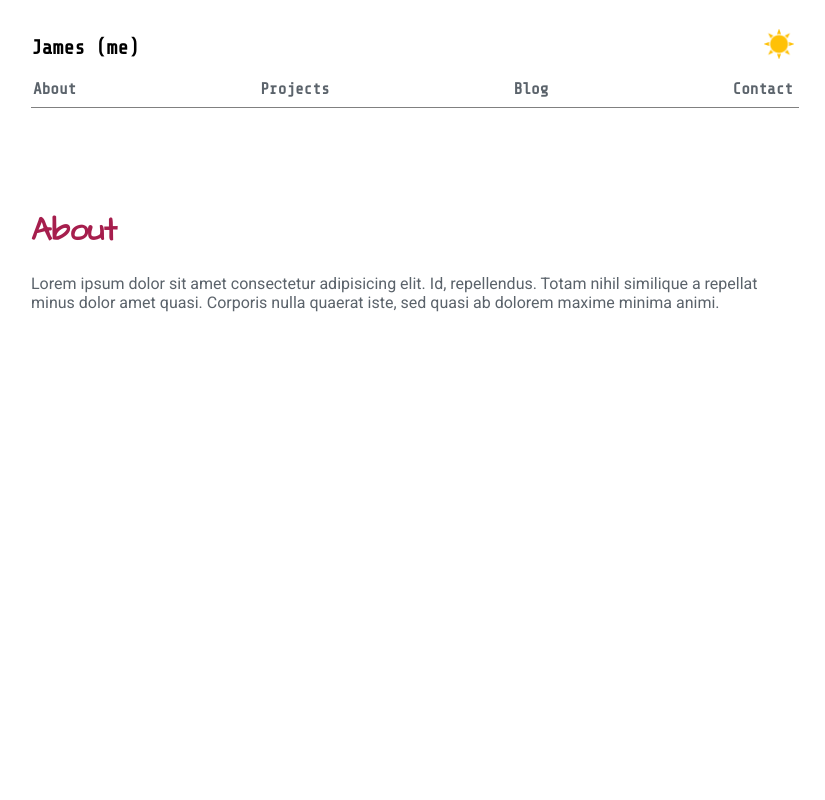
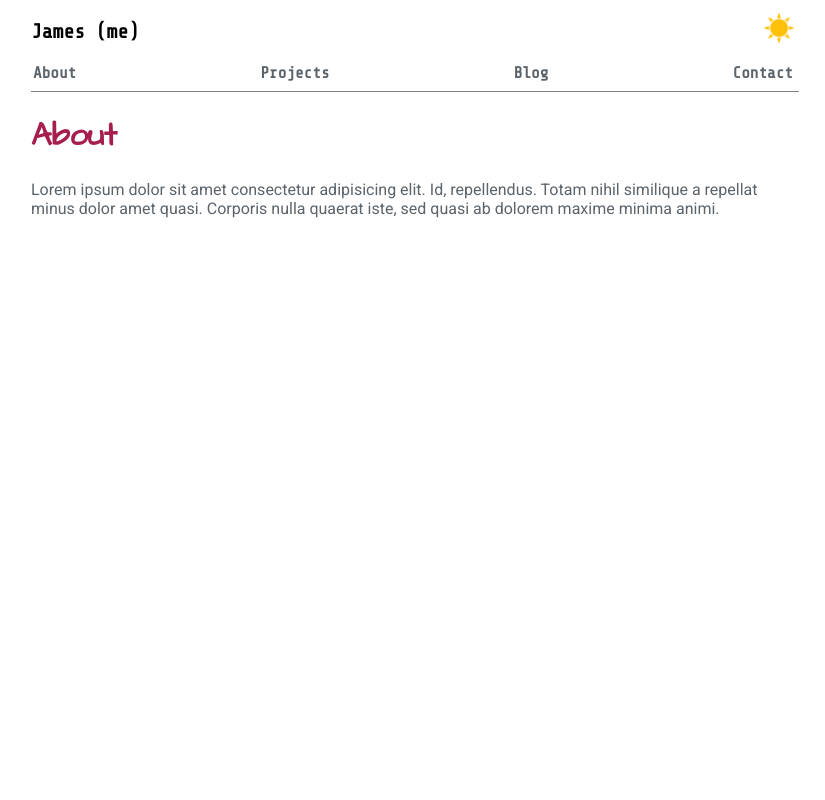
Before and after one commit to jamesncox/portfolio-v2, a React (Create React App) app: page / in a window 1280 px wide. Shown: the top 800 px of the page, without its empty margins (225-1050 px from the left). Built offline with nearby package versions, Linux system fonts and the light colour scheme.

Commit message:
Update App.css margins

```diff
--- a/src/components/layout/NavBar.js
+++ b/src/components/layout/NavBar.js
@@ -5,10 +5,10 @@ function NavBar() {
 
     return (
         <nav className="menu-wrapper">
-            <button className="menu-buttons"><Link activeClass="active" to="about" spy={true} smooth={true} offset={-100}>About</Link></button>
-            <button className="menu-buttons"><Link activeClass="active" to="projects" spy={true} smooth={true} offset={-100}>Projects</Link></button>
-            <button className="menu-buttons"><Link activeClass="active" to="blog" spy={true} smooth={true} offset={-100}>Blog</Link></button>
-            <button className="menu-buttons"><Link activeClass="active" to="contact" spy={true} smooth={true} offset={-100}>Contact</Link></button>
+            <button className="menu-buttons"><Link activeClass="active" to="about" spy={true} smooth={true} offset={-100} duration={400}>About</Link></button>
+            <button className="menu-buttons"><Link activeClass="active" to="projects" spy={true} smooth={true} offset={-100} duration={400}>Projects</Link></button>
+            <button className="menu-buttons"><Link activeClass="active" to="blog" spy={true} smooth={true} offset={-100} duration={400}>Blog</Link></button>
+            <button className="menu-buttons"><Link activeClass="active" to="contact" spy={true} smooth={true} offset={-100} duration={400}>Contact</Link></button>
         </nav>
     )
 }
--- a/src/stylesheets/App.css
+++ b/src/stylesheets/App.css
@@ -60,7 +60,8 @@ body.dark {
 }
 
 .App {
-    margin: 1rem;
+    margin-left: 1rem;
+    margin-right: 1rem;
 }
 
 .nav-parent {
@@ -99,6 +100,8 @@ body.dark {
     background: none;
     margin-left: -.25rem;
     transition: var(--theme-transition);
+    outline: none;
+    cursor: pointer;
 }
 
 .description {
@@ -107,7 +110,6 @@ body.dark {
 
 /* practice scroll styles */
 .practice-scroll {
-    margin-top: 100px;
     height: 1000px;
     color: var(--description-color);
     font-family: 'Roboto', sans-serif;
```
